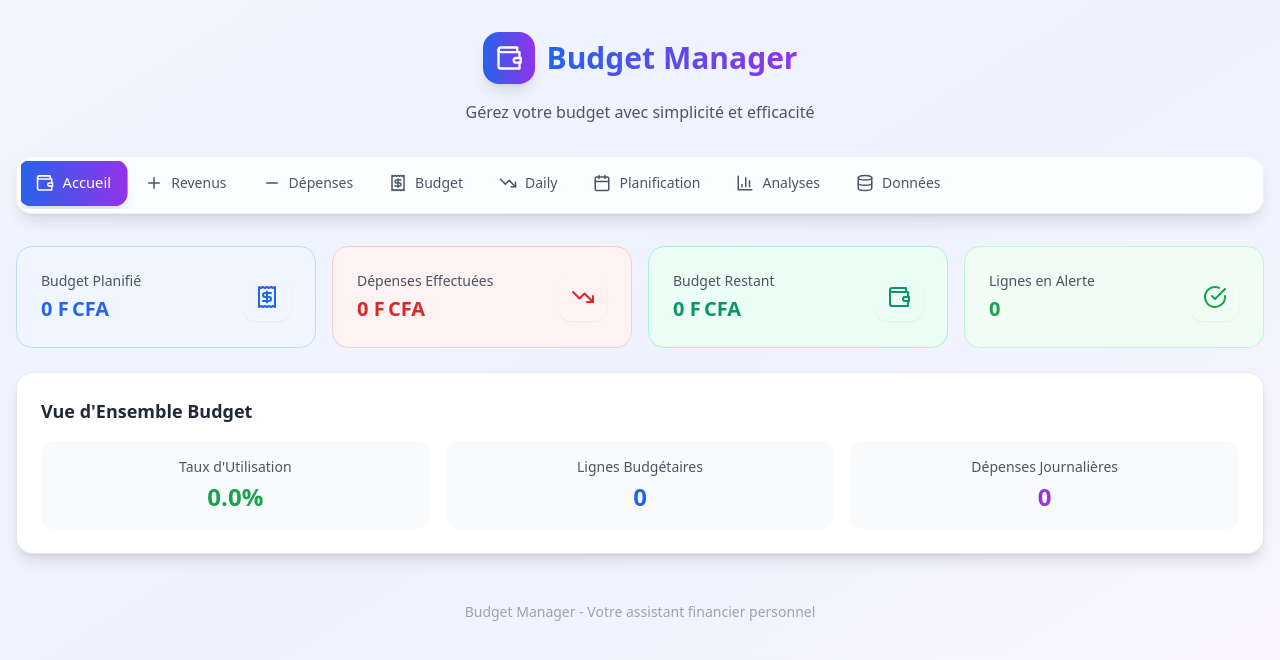
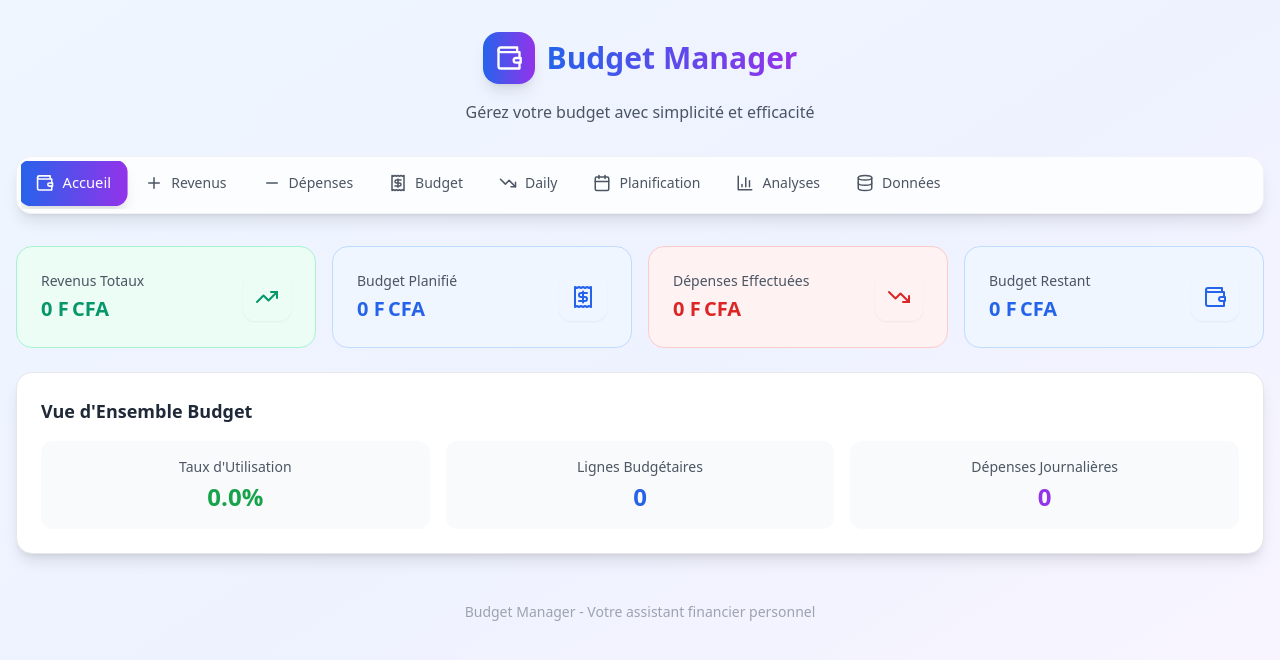
Before and after one commit to douyoumerlin/MonDjai, a React (Vite) app: page / in a window 1280 px wide. Shown: the top 660 px of the page. Built offline with nearby package versions, Linux system fonts and the light colour scheme; no server answers; the database is empty.

Commit message:
Updated Dashboard.tsx

```diff
--- a/src/components/Dashboard.tsx
+++ b/src/components/Dashboard.tsx
@@ -40,6 +40,14 @@ export const Dashboard: React.FC<DashboardProps> = ({ incomes, expenses, loans,
 
   const stats = [
     {
+      title: 'Revenus Totaux',
+      amount: totalIncome,
+      icon: TrendingUp,
+      color: 'text-emerald-600',
+      bg: 'bg-emerald-50',
+      border: 'border-emerald-200'
+    },
+    {
       title: 'Budget Planifié',
       amount: totalBudgetPlanned,
       icon: Receipt,
@@ -59,18 +67,9 @@ export const Dashboard: React.FC<DashboardProps> = ({ incomes, expenses, loans,
       title: 'Budget Restant',
       amount: budgetRemaining,
       icon: budgetRemaining >= 0 ? Wallet : AlertCircle,
-      color: budgetRemaining >= 0 ? 'text-emerald-600' : 'text-red-600',
-      bg: budgetRemaining >= 0 ? 'bg-emerald-50' : 'bg-red-50',
-      border: budgetRemaining >= 0 ? 'border-emerald-200' : 'border-red-200'
-    },
-    {
-      title: 'Lignes en Alerte',
-      amount: linesWithWarnings,
-      icon: linesWithWarnings > 0 ? AlertCircle : CheckCircle,
-      color: linesWithWarnings > 0 ? 'text-orange-600' : 'text-green-600',
-      bg: linesWithWarnings > 0 ? 'bg-orange-50' : 'bg-green-50',
-      border: linesWithWarnings > 0 ? 'border-orange-200' : 'border-green-200',
-      isCount: true
+      color: budgetRemaining >= 0 ? 'text-blue-600' : 'text-red-600',
+      bg: budgetRemaining >= 0 ? 'bg-blue-50' : 'bg-red-50',
+      border: budgetRemaining >= 0 ? 'border-blue-200' : 'border-red-200'
     }
   ];
 
@@ -88,7 +87,7 @@ export const Dashboard: React.FC<DashboardProps> = ({ incomes, expenses, loans,
                 <div>
                   <p className="text-sm font-medium text-gray-600 mb-1">{stat.title}</p>
                   <p className={`text-lg sm:text-xl font-bold ${stat.color}`}>
-                    {stat.isCount ? stat.amount : formatCurrency(stat.amount)}
+                    {formatCurrency(stat.amount)}
                   </p>
                 </div>
                 <div className={`${stat.color} p-3 rounded-xl ${stat.bg} shadow-sm`}>
```
